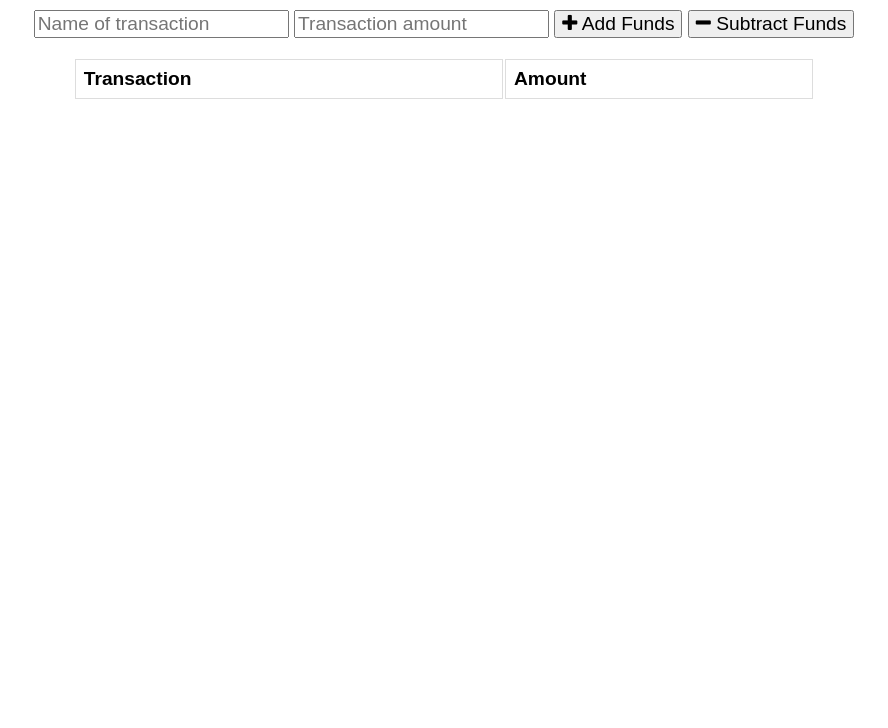
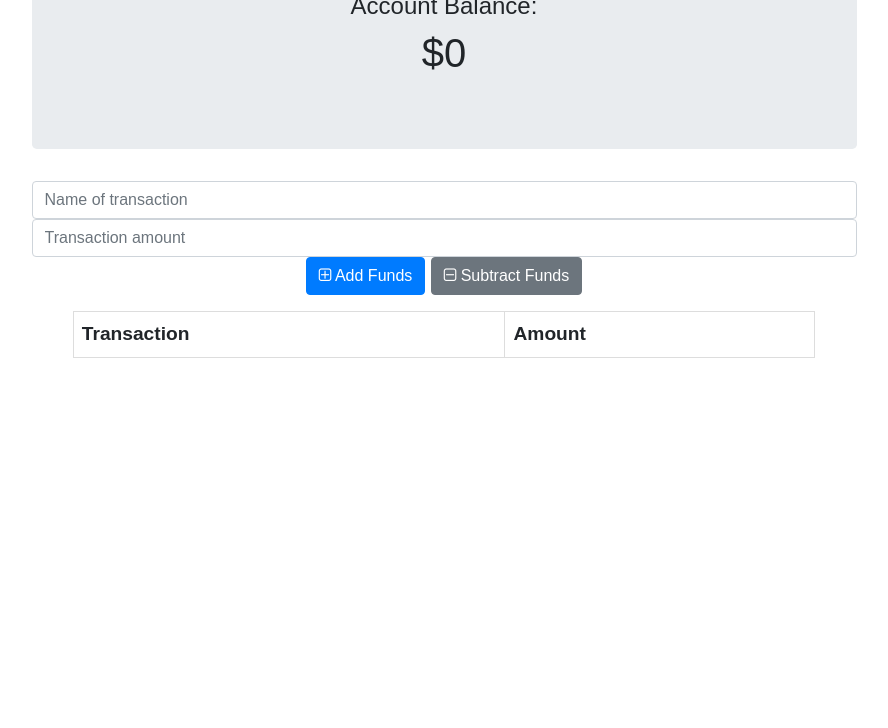
Before and after one commit to kellymedia/budget-tool, a website: page public/index.html in a window 1280 px wide. Shown: the part 72-800 px from the top of the page, without its empty margins (196-1084 px from the left). Drawn offline with nearby package versions, Linux system fonts and the light colour scheme; no server answers.

Commit message:
customize index.html

```diff
--- a/public/index.html
+++ b/public/index.html
@@ -4,25 +4,31 @@
   <meta charset="UTF-8">
   <meta name="viewport" content="width=device-width, initial-scale=1.0">
   <meta http-equiv="X-UA-Compatible" content="ie=edge">
-  <meta name="theme-color" content="#317EFB">
-  <link rel="shortcut icon" href="icons/icon-192x192.png" type="image/x-icon">
-
+  <meta name="theme-color" content="#406325">
+  <link rel="shortcut icon" href="icons/money-icon-192x192.png" type="image/x-icon">
+  <link href="https://fonts.googleapis.com/css2?family=Raleway:ital,wght@0,200;0,400;0,600;1,200;1,400&display=swap" rel="stylesheet">
+  <link rel="stylesheet" href="https://stackpath.bootstrapcdn.com/bootstrap/4.5.2/css/bootstrap.min.css">
   <link rel="stylesheet" href="https://stackpath.bootstrapcdn.com/font-awesome/4.7.0/css/font-awesome.min.css">
   <link rel="stylesheet" href="styles.css">
 
-  <title>Budget Tracker</title>
+  <title>Budget Tool</title>
 </head>
 <body>
   <div class="wrapper">
-    <div class="total">
-      <div class="total">Your total is: $<span id="total">0</span></div>
+    <div class="jumbotron">
+      <h4>Account Balance:</h4>
+      <h1>$<span id="total">0</span></h1>
     </div>
 
     <div class="form">
-      <input type="text" id="t-name" placeholder="Name of transaction" />
-      <input type="number" min="0" id="t-amount" placeholder="Transaction amount" />
-      <button id="add-btn"><i class="fa fa-plus buttons"></i> Add Funds</button>
-      <button id="sub-btn"><i class="fa fa-minus"></i> Subtract Funds</button>
+      <div class="form-fields">
+        <input type="text" id="t-name" class="form-control" placeholder="Name of transaction" />
+        <input type="number" min="0" id="t-amount" class="form-control" placeholder="Transaction amount" />
+      </div>
+      <div class="form-btns">
+        <button id="add-btn" class="btn btn-primary"><i class="fa fa-plus-square-o buttons"></i> Add Funds</button>
+        <button id="sub-btn" class="btn btn-secondary"><i class="fa fa-minus-square-o"></i> Subtract Funds</button>
+      </div>
       <p class="error"></p>
     </div>
 
@@ -42,6 +48,16 @@
   </div>
 
   <script src="https://cdn.jsdelivr.net/npm/chart.js@2.8.0"></script>
-  <script src="index.js"></script>
+  <script src="./index.js"></script>
+  <script src="./db.js"></script>
+  <script>
+    if ('serviceWorker' in navigator) {
+      window.addEventListener('load', () => {
+        navigator.serviceWorker.register('service-worker.js').then(reg => {
+          console.log('We found your service worker file!', reg);
+        });
+      });
+    }
+  </script>
 </body>
 </html>
```
